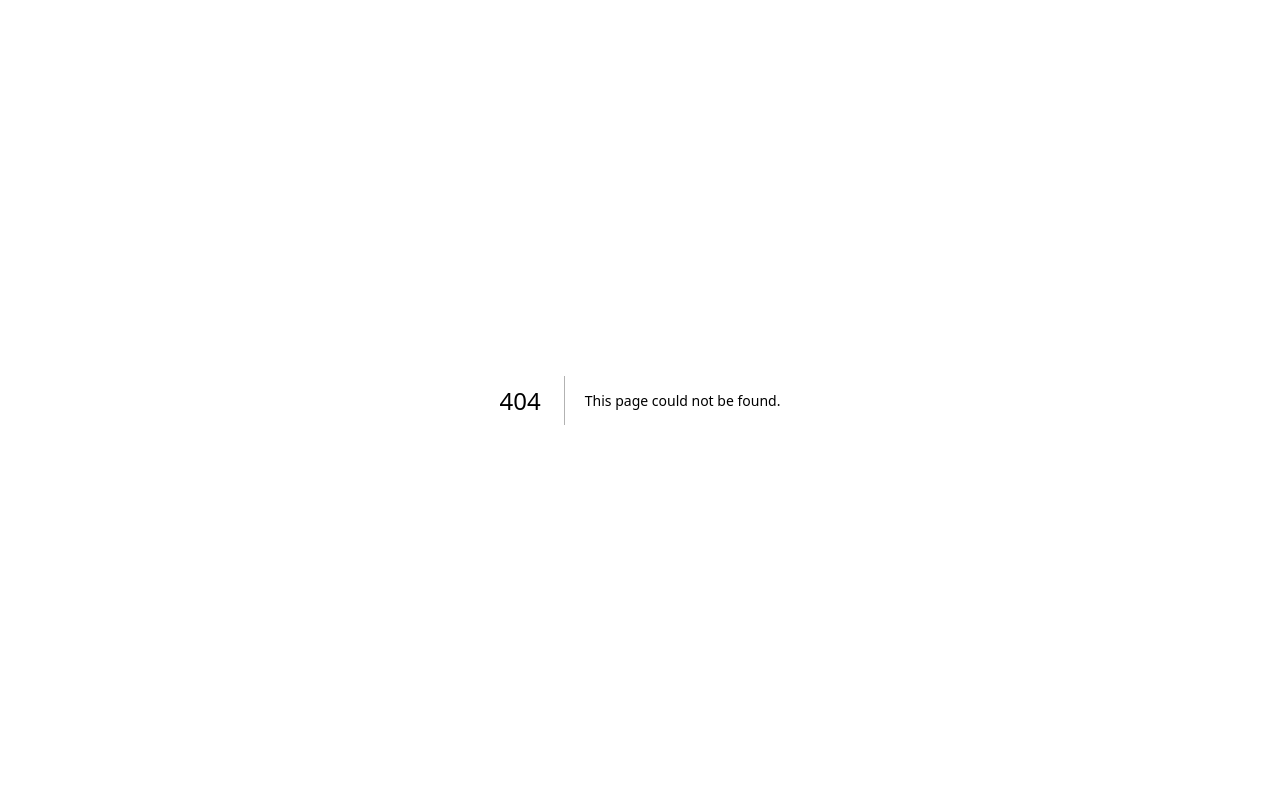
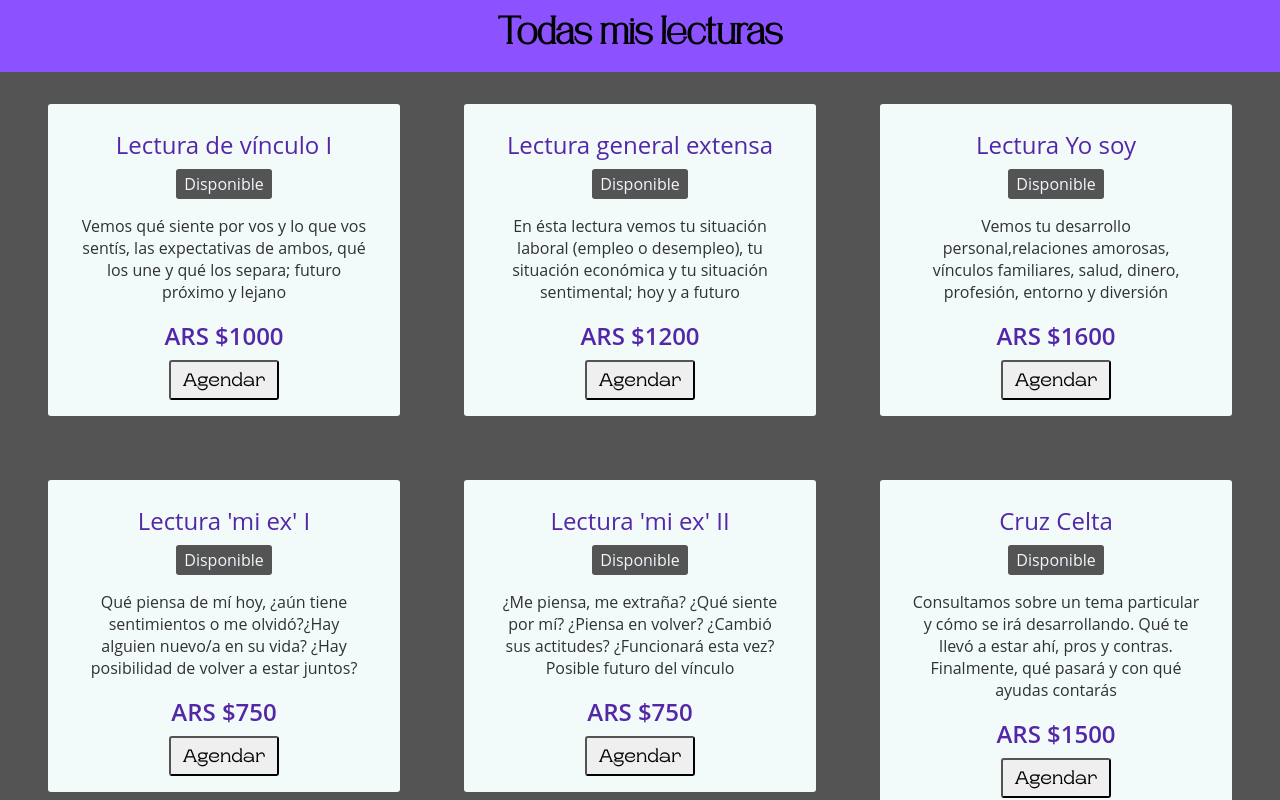
Before and after one commit to AngelVDev/CristalFront, a Next.js app: page /lecturas in a window 1280 px wide. Before the commit this address had no page. Shown: the top 800 px of the page. Built offline with nearby package versions, Linux system fonts and the light colour scheme.

Commit message:
feature: intializing "Lecturas" page

```diff
--- /dev/null
+++ b/pages/lecturas.tsx
@@ -0,0 +1,25 @@
+import styles from "../styles/lecturas.module.css";
+import Card from "../components/Card/Card";
+import { Service } from "../models/service.model";
+import { Services } from "../models/services";
+
+type Props = Service[];
+const services: Props = Services.filter(
+  (service) => service.tipo === "Lectura"
+);
+
+const Lecturas = () => {
+  return (
+    <main>
+      <header className={styles.lecturas_header}>Todas mis lecturas</header>
+      <section className={styles.cards_container}>
+        {services.map((srv) => (
+          // staticData && staticData.map(srv => (
+          <Card key={srv.name} props={srv} />
+        ))}
+      </section>
+    </main>
+  );
+};
+
+export default Lecturas;
--- /dev/null
+++ b/styles/lecturas.module.css
@@ -0,0 +1,13 @@
+.lecturas_header{
+    font-size: xx-large;
+    font-weight: 600;
+    font-family: 'HalfbreD', Verdana, Geneva, Tahoma, sans-serif;
+    margin: 1rem 0;
+}
+.cards_container{
+    display: flex;
+    flex-direction: row;
+    flex-wrap: wrap;
+    justify-content: center;
+    background: #545454;
+}
```
